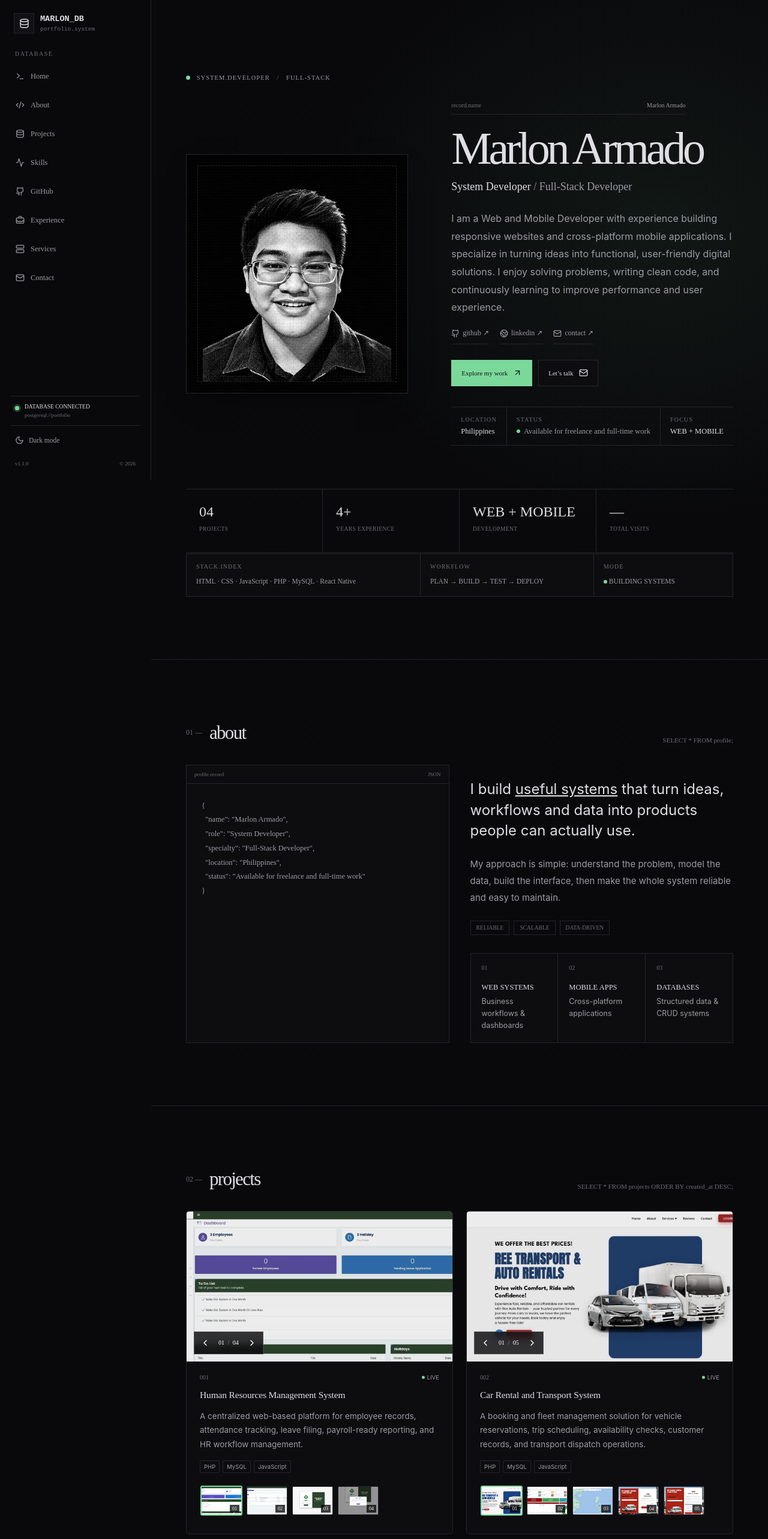
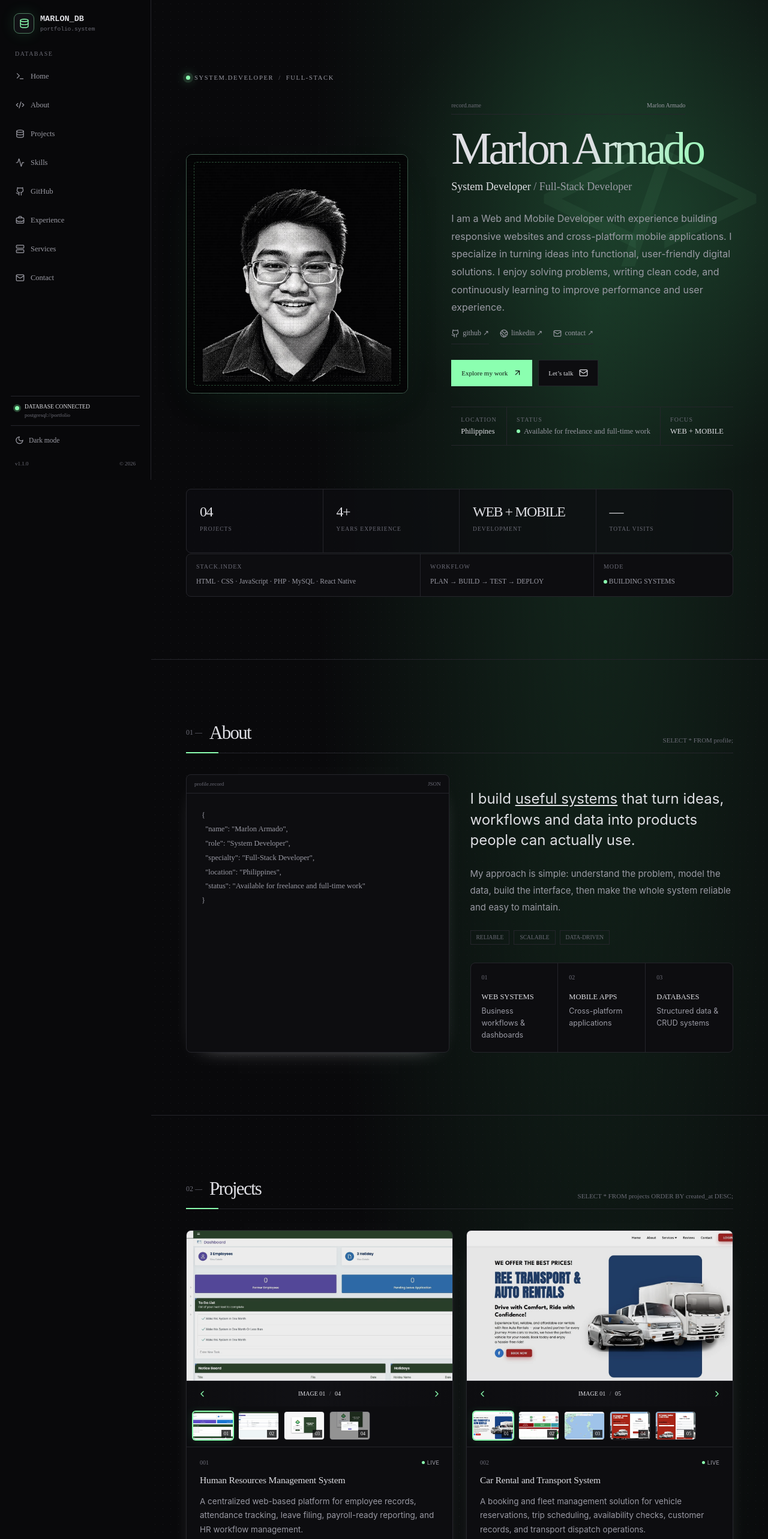
Before and after one commit to marlonarmado03/marlon-armado-portfolio, a React (Vite) app: page / in a window 1280 px wide. Shown: the top 2566 px of the page at 60% size. Built offline with nearby package versions, Linux system fonts and the light colour scheme; no server answers; the database is empty.

Commit message:
commit next page

```diff
--- a/src/main.jsx
+++ b/src/main.jsx
@@ -111,6 +111,23 @@ const demo = {
   ],
 };
 
+function normalizeGallery(images) {
+  if (!images) return null;
+  let gallery = images;
+  if (typeof gallery === 'string') {
+    try {
+      gallery = JSON.parse(gallery);
+    } catch {
+      gallery = [gallery];
+    }
+  }
+  if (!Array.isArray(gallery)) return null;
+  const normalized = gallery
+    .map((image) => typeof image === 'string' ? { src: image, caption: '' } : image)
+    .filter((image) => image && image.src);
+  return normalized.length ? normalized : null;
+}
+
 /* ------------------------------------------------------------------ */
 /*  App shell                                                          */
 /* ------------------------------------------------------------------ */
@@ -139,11 +156,17 @@ function App() {
         supabase.from('services').select('*').order('sort_order'),
       ]);
       if (rs.every((r) => !r.error)) setConnected(true);
+      const savedProjects = rs[1].data || [];
+      const projects = [
+        ...demo.projects.map((project) => {
+          const saved = savedProjects.find((item) => item.title === project.title);
+          return saved ? { ...project, ...saved, images: normalizeGallery(saved.images) || project.images } : project;
+        }),
+        ...savedProjects.filter((saved) => !demo.projects.some((project) => project.title === saved.title)),
+      ];
       setData({
         profile: rs[0].data || demo.profile,
-        projects: rs[1].data?.length
-          ? [...demo.projects.filter((project) => !rs[1].data.some((saved) => saved.title === project.title)), ...rs[1].data]
-          : demo.projects,
+        projects,
         skills: rs[2].data?.length ? rs[2].data : demo.skills,
         experience: rs[3].data?.length ? rs[3].data : demo.experience,
         services: rs[4].data?.length ? rs[4].data : demo.services,
@@ -419,7 +442,7 @@ function GithubActivity() {
 
 function ProjectCard({ project: x, index: i, openLightbox }) {
   const [selectedImage, setSelectedImage] = useState(0);
-  const images = x.images && x.images.length ? x.images : (x.image_url ? [{ src: x.image_url, caption: '' }] : []);
+  const images = normalizeGallery(x.images) || (x.image_url ? [{ src: x.image_url, caption: '' }] : []);
   const cover = images[selectedImage];
 
   return (
@@ -433,8 +456,18 @@ function ProjectCard({ project: x, index: i, openLightbox }) {
           {images.length > 1 && (
             <div className="galleryControls" aria-label={`${x.title} image navigation`}>
               <button onClick={() => setSelectedImage((selectedImage - 1 + images.length) % images.length)} aria-label="Show previous image"><ChevronLeft /></button>
-              <span>{String(selectedImage + 1).padStart(2, '0')} <i>/</i> {String(images.length).padStart(2, '0')}</span>
+              <span>IMAGE {String(selectedImage + 1).padStart(2, '0')} <i>/</i> {String(images.length).padStart(2, '0')}</span>
               <button onClick={() => setSelectedImage((selectedImage + 1) % images.length)} aria-label="Show next image"><ChevronRight /></button>
+            </div>
+          )}
+          {images.length > 1 && (
+            <div className="thumbRow" aria-label={`Choose an image for ${x.title}`}>
+              {images.map((img, idx) => (
+                <button key={img.src} className={`thumbBtn${selectedImage === idx ? ' selected' : ''}`} onClick={() => setSelectedImage(idx)} aria-label={`Show image ${idx + 1}: ${img.caption || x.title}`} aria-pressed={selectedImage === idx}>
+                  <img src={img.src} alt="" />
+                  <span>{String(idx + 1).padStart(2, '0')}</span>
+                </button>
+              ))}
             </div>
           )}
         </div>
@@ -455,16 +488,6 @@ function ProjectCard({ project: x, index: i, openLightbox }) {
           {(x.technologies || []).map((t) => <small key={t}>{t}</small>)}
         </div>
         {x.demo_url && <a href={x.demo_url} target="_blank" rel="noreferrer" className="projectLink">Visit site <ArrowUpRight /></a>}
-        {images.length > 1 && (
-          <div className="thumbRow" aria-label={`Choose an image for ${x.title}`}>
-            {images.map((img, idx) => (
-              <button key={img.src} className={`thumbBtn${selectedImage === idx ? ' selected' : ''}`} onClick={() => setSelectedImage(idx)} aria-label={`Show image ${idx + 1}: ${img.caption || x.title}`} aria-pressed={selectedImage === idx}>
-                <img src={img.src} alt="" />
-                <span>{String(idx + 1).padStart(2, '0')}</span>
-              </button>
-            ))}
-          </div>
-        )}
       </div>
     </article>
   );
--- a/src/styles.css
+++ b/src/styles.css
@@ -222,13 +222,13 @@ h1{font:500 clamp(42px,6vw,76px)/.95 ui-monospace;margin:0 0 18px;letter-spacing
 .section{scroll-margin-top:20px}
 .projectGallery{position:relative;overflow:hidden;border-bottom:1px solid var(--line);background:var(--panel2)}
 .projectGallery .coverBtn{border-bottom:0}
-.galleryControls{position:absolute;left:12px;bottom:12px;z-index:2;display:flex;align-items:center;gap:8px;padding:4px;background:rgba(9,9,11,.82);border:1px solid rgba(255,255,255,.18);color:#fff;backdrop-filter:blur(6px)}
+.galleryControls{position:static;z-index:2;display:flex;align-items:center;justify-content:space-between;gap:12px;padding:7px 12px;background:var(--panel);border-top:1px solid var(--line);color:var(--text)}
 .galleryControls button{display:grid;place-items:center;width:28px;height:28px;padding:0;border:0;background:transparent;color:inherit;cursor:pointer}
 .galleryControls button:hover{background:rgba(255,255,255,.15)}
 .galleryControls svg{width:16px;height:16px}
 .galleryControls span{font:10px ui-monospace;white-space:nowrap}
-.galleryControls span i{color:#92929a;font-style:normal;padding:0 3px}
-.thumbRow{flex-wrap:nowrap;overflow-x:auto;scrollbar-width:thin;scrollbar-color:var(--faint) var(--panel2);padding:7px 2px 9px;gap:8px}
+.galleryControls span i{color:var(--faint);font-style:normal;padding:0 4px}
+.thumbRow{flex-wrap:nowrap;overflow-x:auto;scrollbar-width:thin;scrollbar-color:var(--faint) var(--panel2);padding:8px 10px 11px;gap:8px;margin:0;background:var(--panel)}
 .thumbBtn{width:68px;height:48px;flex:0 0 auto;border-radius:2px}
 .thumbBtn img{filter:grayscale(.3)}
 .thumbBtn.selected{border-color:var(--good);box-shadow:0 0 0 1px var(--good)}
@@ -241,6 +241,73 @@ h1{font:500 clamp(42px,6vw,76px)/.95 ui-monospace;margin:0 0 18px;letter-spacing
   .stats>div:nth-child(2){border-right:0}
   .stats>div:nth-child(3),.stats>div:nth-child(4){border-bottom:0}
   .projectBody{padding:18px}
+}
+
+/* ---------- visual polish ---------- */
+:root{--good:#8bffb0;--glow:rgba(94,255,155,.13)}
+:root[data-theme=light]{--good:#147d4b;--glow:rgba(31,145,90,.09)}
+html{scroll-padding-top:24px}
+body{background-image:radial-gradient(ellipse at 78% 8%,var(--glow),transparent 34%)}
+.app aside{backdrop-filter:blur(18px);background:color-mix(in srgb,var(--bg) 90%,transparent)}
+.mark{border-radius:9px;border-color:color-mix(in srgb,var(--good) 40%,var(--line));color:var(--good);box-shadow:0 0 24px var(--glow)}
+.app nav a{border-radius:6px}
+.app nav a:hover{border-color:color-mix(in srgb,var(--good) 28%,var(--line))}
+.app nav a:hover svg{color:var(--good)}
+.hero{position:relative;isolation:isolate;overflow:hidden;background:radial-gradient(ellipse at 84% 32%,var(--glow),transparent 42%)}
+.hero:after{content:'</>';position:absolute;z-index:-1;right:4%;top:15%;color:color-mix(in srgb,var(--good) 5%,transparent);font:700 clamp(150px,26vw,330px)/1 ui-monospace;letter-spacing:-.12em;pointer-events:none}
+.eyebrow{display:flex;align-items:center;letter-spacing:.16em}
+.eyebrow i{box-shadow:0 0 0 5px color-mix(in srgb,var(--good) 12%,transparent),0 0 18px var(--good)}
+h1{background:linear-gradient(105deg,var(--text) 48%,var(--good));-webkit-background-clip:text;background-clip:text;color:transparent}
+.photo>div{border-radius:10px;border-color:color-mix(in srgb,var(--good) 24%,var(--line));box-shadow:0 25px 70px -30px var(--glow),var(--shadow)}
+.photo>div:before{inset:12px;border-radius:5px;border-color:color-mix(in srgb,var(--good) 28%,transparent)}
+.profileImage{filter:grayscale(.35) contrast(1.06) saturate(.9)}
+:root[data-theme=light] .profileImage{filter:grayscale(.12) contrast(.96) brightness(1.05)}
+.stats{border:1px solid var(--line);border-radius:8px;background:color-mix(in srgb,var(--panel) 75%,transparent);overflow:hidden}
+.stats>div{transition:background .2s ease}
+.stats>div:hover{background:var(--panel2)}
+.stats b{letter-spacing:-.06em}
+.stats small{letter-spacing:.11em}
+.title{position:relative;padding-bottom:15px;border-bottom:1px solid var(--line)}
+.title:after{content:'';position:absolute;bottom:-1px;left:0;width:54px;height:2px;background:var(--good)}
+.title h2{text-transform:capitalize}
+.card,.focusGrid,.systemStrip,.projectCard,.services{border-radius:8px;overflow:hidden}
+.card{box-shadow:0 12px 36px -30px var(--text)}
+.projectCard{box-shadow:0 14px 40px -34px var(--text)}
+.projectCard:hover{transform:translateY(-6px);box-shadow:0 26px 60px -34px var(--glow),var(--shadow)}
+.projectGallery .coverBtn img{transition:transform .5s cubic-bezier(.2,.75,.25,1),filter .35s}
+.galleryControls{background:linear-gradient(90deg,var(--panel),var(--panel2),var(--panel))}
+.galleryControls button{border-radius:5px;color:var(--good)}
+.thumbBtn{border-radius:5px}
+.thumbBtn.selected{box-shadow:0 0 0 1px var(--good),0 0 18px var(--glow)}
+.skill>i{height:6px;border-radius:99px;background:var(--line);box-shadow:inset 0 1px 2px #0003}
+.skill>i em{border-radius:inherit;background:linear-gradient(90deg,var(--good),color-mix(in srgb,var(--good) 40%,#4f9dff));box-shadow:0 0 14px var(--glow)}
+.timeline article{position:relative;transition:background .2s ease}
+.timeline article:hover{background:color-mix(in srgb,var(--panel) 70%,transparent)}
+.timeline article>span{color:var(--good)}
+.services article{transition:background .2s,transform .2s}
+.services article:hover{transform:translateY(-3px);background:var(--panel2)}
+.services article:hover svg{color:var(--good);filter:drop-shadow(0 0 9px var(--glow))}
+.contact input,.contact textarea{border-radius:6px}
+.contact input:focus,.contact textarea:focus{border-color:var(--good);box-shadow:0 0 0 3px var(--glow)}
+.contact button{border-radius:6px;background:var(--good);border-color:var(--good);color:#101813;font-weight:600}
+.githubGraph{border:1px solid var(--line);border-radius:8px;padding:20px;background:linear-gradient(135deg,var(--panel),color-mix(in srgb,var(--good) 4%,var(--panel)));overflow:hidden}
+.contributionGrid i[data-level="1"]{background:color-mix(in srgb,var(--good) 25%,var(--line))}
+.contributionGrid i[data-level="2"]{background:color-mix(in srgb,var(--good) 48%,var(--line))}
+.contributionGrid i[data-level="3"]{background:color-mix(in srgb,var(--good) 72%,var(--line))}
+.contributionGrid i[data-level="4"]{background:var(--good)}
+.githubGraphBottom>div{color:var(--good)}
+.lightbox{background:rgba(4,8,6,.94)}
+.foot{border-top:1px solid var(--line)}
+::selection{background:var(--good);color:#101813}
+@media(max-width:700px){
+  .hero:after{top:7%;right:-3%;font-size:140px}
+  .hero{background-position:center top}
+  .stats{margin-top:45px}
+  .stats>div{padding:19px 14px}
+  .githubGraph{padding:14px}
+}
+@media(prefers-reduced-motion:reduce){
+  *,*::before,*::after{scroll-behavior:auto!important;transition-duration:.01ms!important;animation-duration:.01ms!important;animation-iteration-count:1!important}
 }
 .githubSection{padding-top:75px;padding-bottom:75px}
 .githubSection .title{margin-bottom:28px}
```
